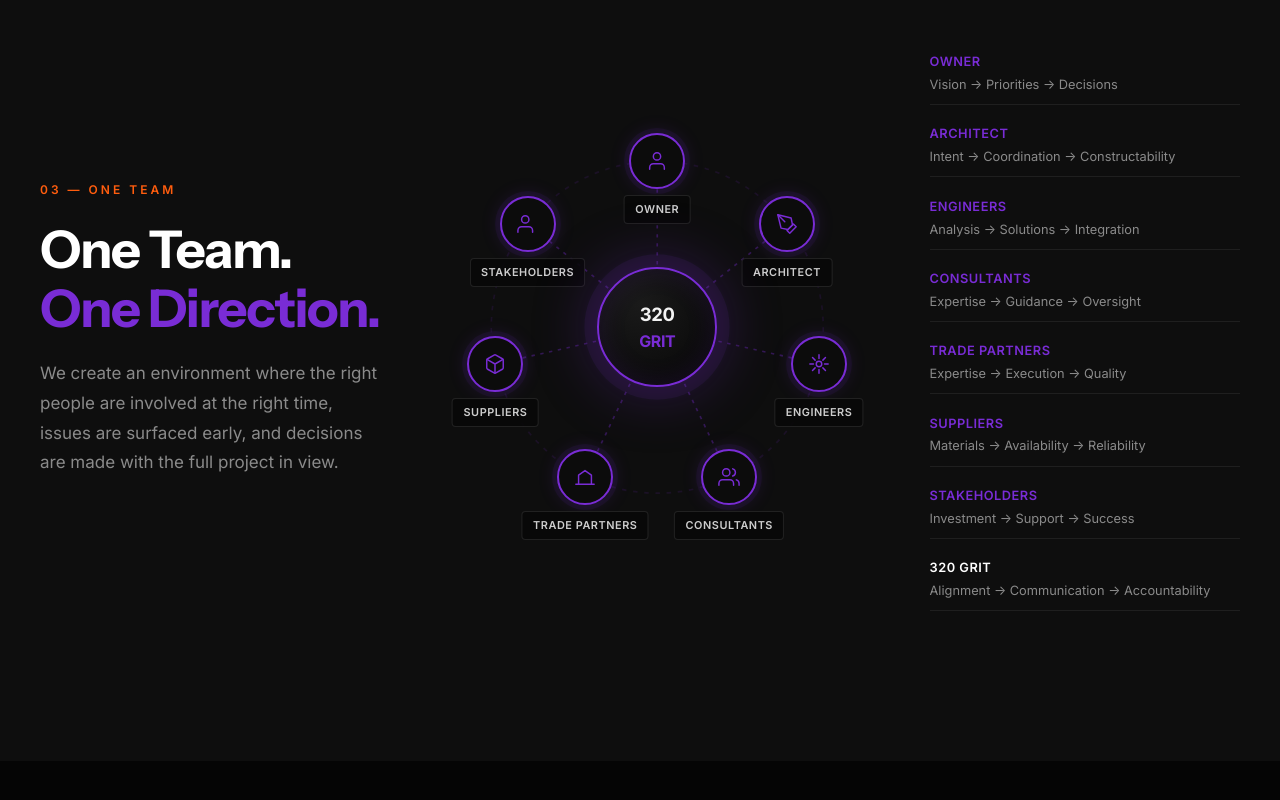
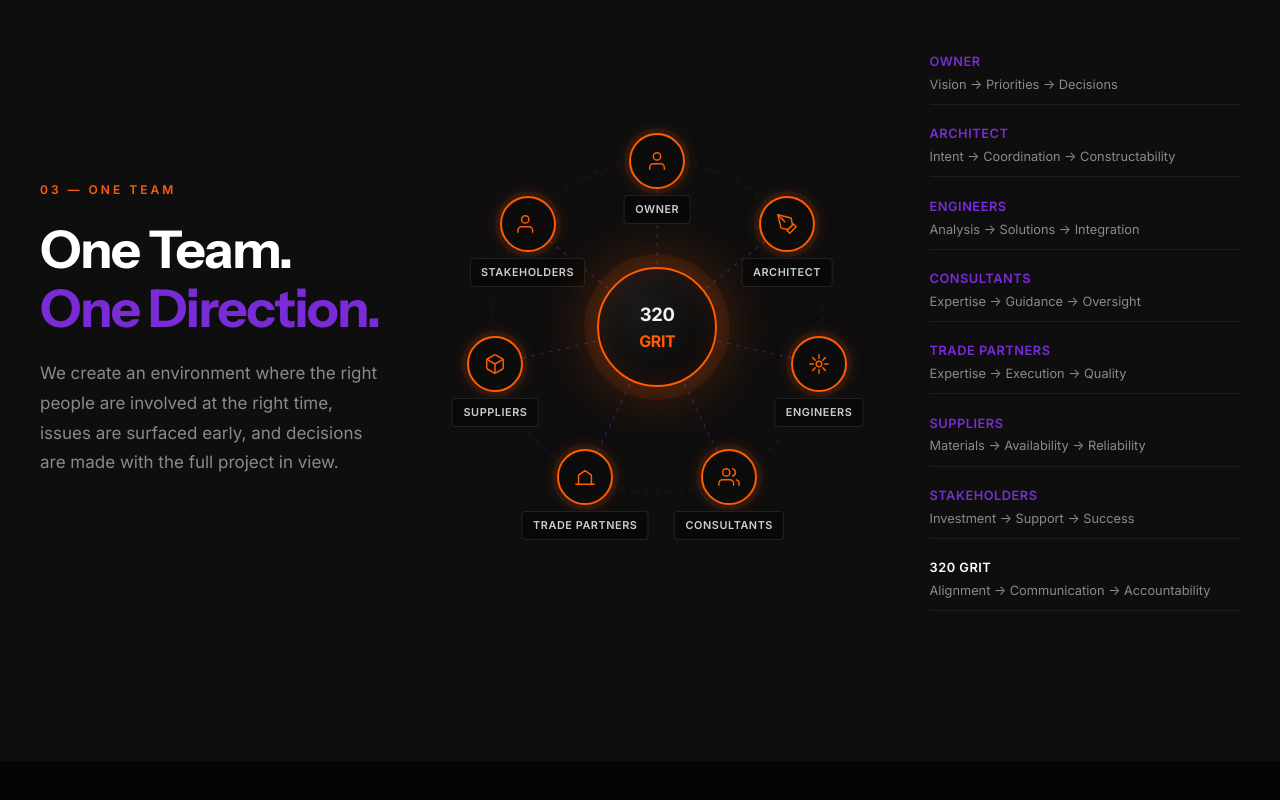
Before and after one commit to TaimoorWajid/website-320grit-angular, an Angular app: page /approach/owner-centric in a window 1280 px wide. Shown: the part 1720-2520 px from the top of the page. Built offline with nearby package versions, Linux system fonts and the light colour scheme.

Commit message:
Orbit: orange

```diff
--- a/src/app/features/approach/shared/_oc-base.scss
+++ b/src/app/features/approach/shared/_oc-base.scss
@@ -158,6 +158,8 @@ $oc-font: 'Inter', system-ui, -apple-system, 'Segoe UI', sans-serif;
 .oc-hero-inner {
   position: relative;
   z-index: 2;
+  padding-block: 140px 100px;
+  padding-left: 10%;
 }
 @media (max-width: 768px) {
   .oc-hero-inner { padding-left: 6%; }
@@ -302,8 +304,8 @@ $oc-font: 'Inter', system-ui, -apple-system, 'Segoe UI', sans-serif;
   height: 120px;
   border-radius: 50%;
   background: radial-gradient(circle at 35% 30%, #1a1a1a, #050505);
-  border: 2.5px solid $oc-violet;
-  box-shadow: 0 0 0 10px rgba(121, 44, 213, 0.07), 0 0 50px rgba(121, 44, 213, 0.3), inset 0 0 24px rgba(121, 44, 213, 0.12);
+  border: 2.5px solid $oc-orange;
+  box-shadow: 0 0 0 10px rgba(255, 92, 0, 0.07), 0 0 50px rgba(255, 92, 0, 0.3), inset 0 0 24px rgba(255, 92, 0, 0.12);
   display: flex;
   flex-direction: column;
   align-items: center;
@@ -316,13 +318,13 @@ $oc-font: 'Inter', system-ui, -apple-system, 'Segoe UI', sans-serif;
 }
 @keyframes oc-core-pulse {
   0%, 100% {
-    box-shadow: 0 0 0 10px rgba(121, 44, 213, 0.07), 0 0 50px rgba(121, 44, 213, 0.3), inset 0 0 24px rgba(121, 44, 213, 0.12);
+    box-shadow: 0 0 0 10px rgba(255, 92, 0, 0.07), 0 0 50px rgba(255, 92, 0, 0.3), inset 0 0 24px rgba(255, 92, 0, 0.12);
   }
   50% {
-    box-shadow: 0 0 0 14px rgba(121, 44, 213, 0.1), 0 0 70px rgba(121, 44, 213, 0.4), inset 0 0 28px rgba(121, 44, 213, 0.15);
+    box-shadow: 0 0 0 14px rgba(255, 92, 0, 0.1), 0 0 70px rgba(255, 92, 0, 0.4), inset 0 0 28px rgba(255, 92, 0, 0.15);
   }
 }
-.oc-core-accent { color: $oc-violet; font-size: 1rem; }
+.oc-core-accent { color: $oc-orange; font-size: 1rem; }
 .oc-orbit-node {
   position: absolute;
   z-index: 4;
@@ -342,21 +344,21 @@ $oc-font: 'Inter', system-ui, -apple-system, 'Segoe UI', sans-serif;
   height: 56px;
   border-radius: 50%;
   background: #0c0c0c;
-  border: 2px solid $oc-violet;
+  border: 2px solid $oc-orange;
   display: flex;
   align-items: center;
   justify-content: center;
-  color: $oc-violet;
-  box-shadow: 0 0 0 5px rgba(121, 44, 213, 0.08), 0 0 20px rgba(121, 44, 213, 0.2);
+  color: $oc-orange;
+  box-shadow: 0 0 0 5px rgba(255, 92, 0, 0.08), 0 0 20px rgba(255, 92, 0, 0.2);
   transition: all 0.4s $oc-ease;
   flex-shrink: 0;
 }
 .oc-node-circle svg { width: 22px; height: 22px; }
 .oc-orbit-node:hover .oc-node-circle {
   transform: translate(-50%, -50%) scale(1.15);
-  background: $oc-violet;
+  background: $oc-orange;
   color: #fff;
-  box-shadow: 0 0 0 6px rgba(121, 44, 213, 0.15), 0 0 32px rgba(121, 44, 213, 0.45);
+  box-shadow: 0 0 0 6px rgba(255, 92, 0, 0.15), 0 0 32px rgba(255, 92, 0, 0.45);
 }
 .oc-node-label {
   position: absolute;
```
